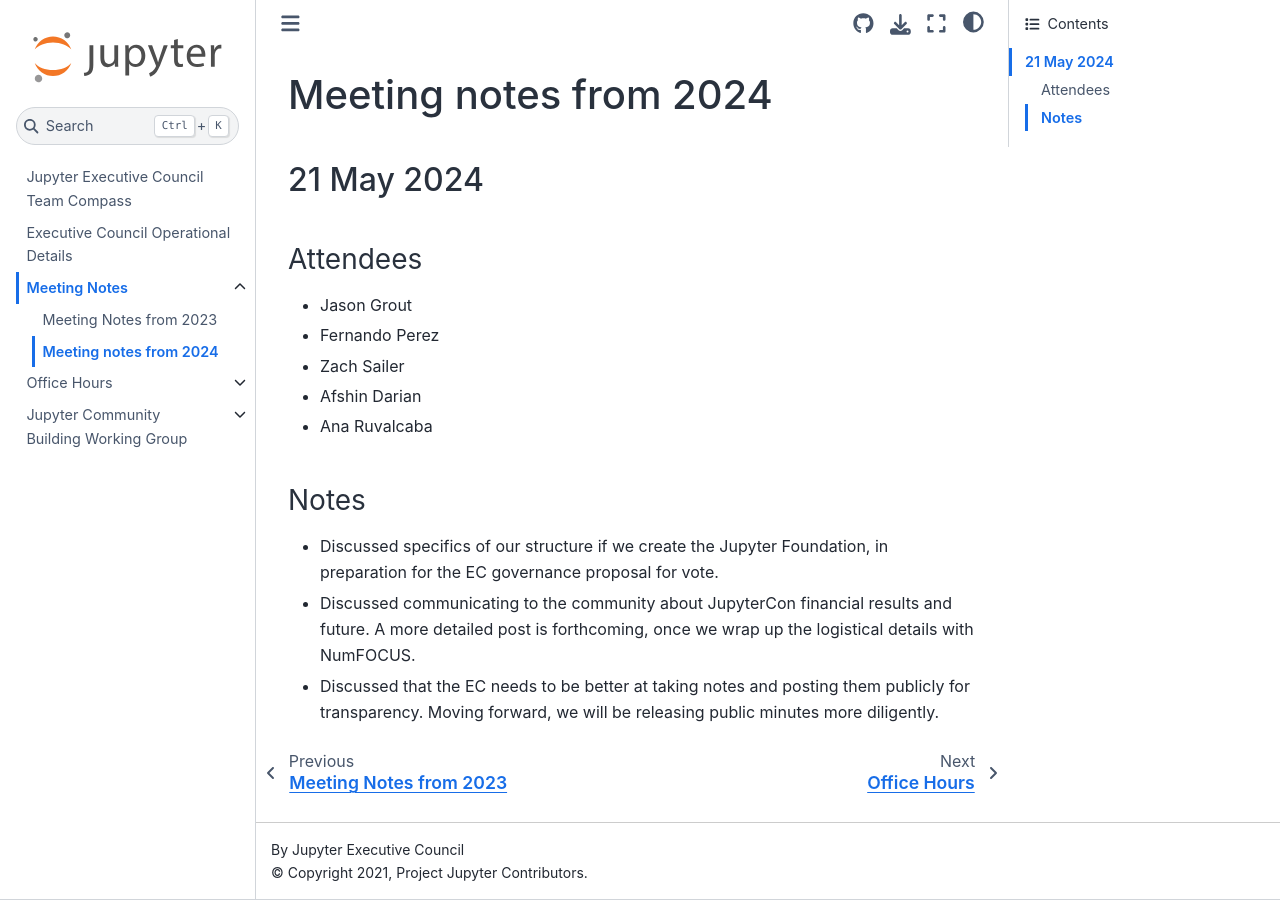
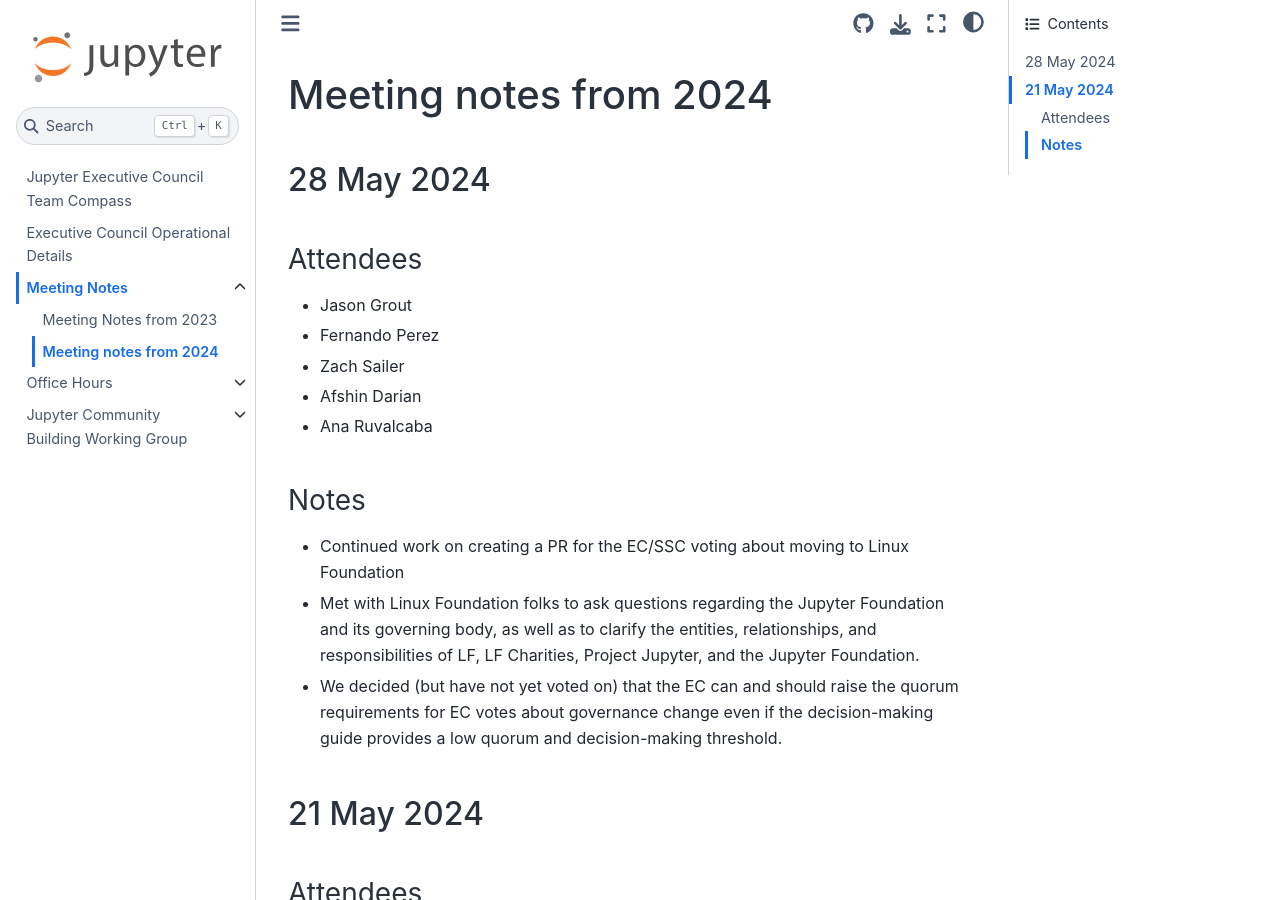
Before and after one commit to jupyter-governance/ec-team-compass, a Sphinx documentation site: the page built from docs/meeting_notes/2024.md, in a window 1280 px wide and 900 px high. Built offline with Sphinx 7.4.7 and the Sphinx Book theme 1.1.4, drawn with Linux system fonts in a browser that asks for light colours.

Commit message:
EC minutes for 28 May 2024

```diff
--- a/docs/meeting_notes/2024.md
+++ b/docs/meeting_notes/2024.md
@@ -1,4 +1,20 @@
 # Meeting notes from 2024
+
+## 28 May 2024
+
+### Attendees
+
+- Jason Grout
+- Fernando Perez
+- Zach Sailer
+- Afshin Darian
+- Ana Ruvalcaba
+
+### Notes
+
+* Continued work on creating a PR for the EC/SSC voting about moving to Linux Foundation
+* Met with Linux Foundation folks to ask questions regarding the Jupyter Foundation and its governing body, as well as to clarify the entities, relationships, and responsibilities of LF, LF Charities, Project Jupyter, and the Jupyter Foundation.
+* We decided (but have not yet voted on) that the EC can and should raise the quorum requirements for EC votes about governance change even if the decision-making guide provides a low quorum and decision-making threshold.
 
 ## 21 May 2024
 
```
